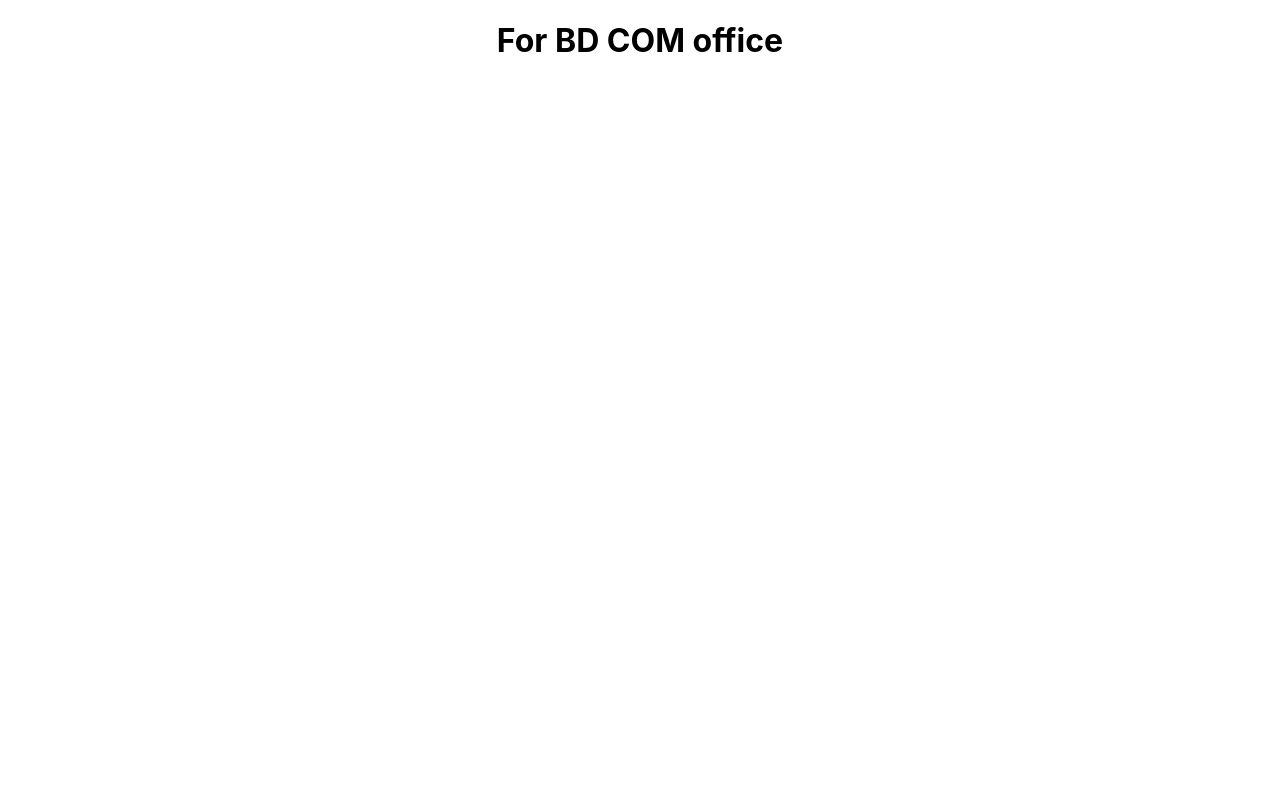
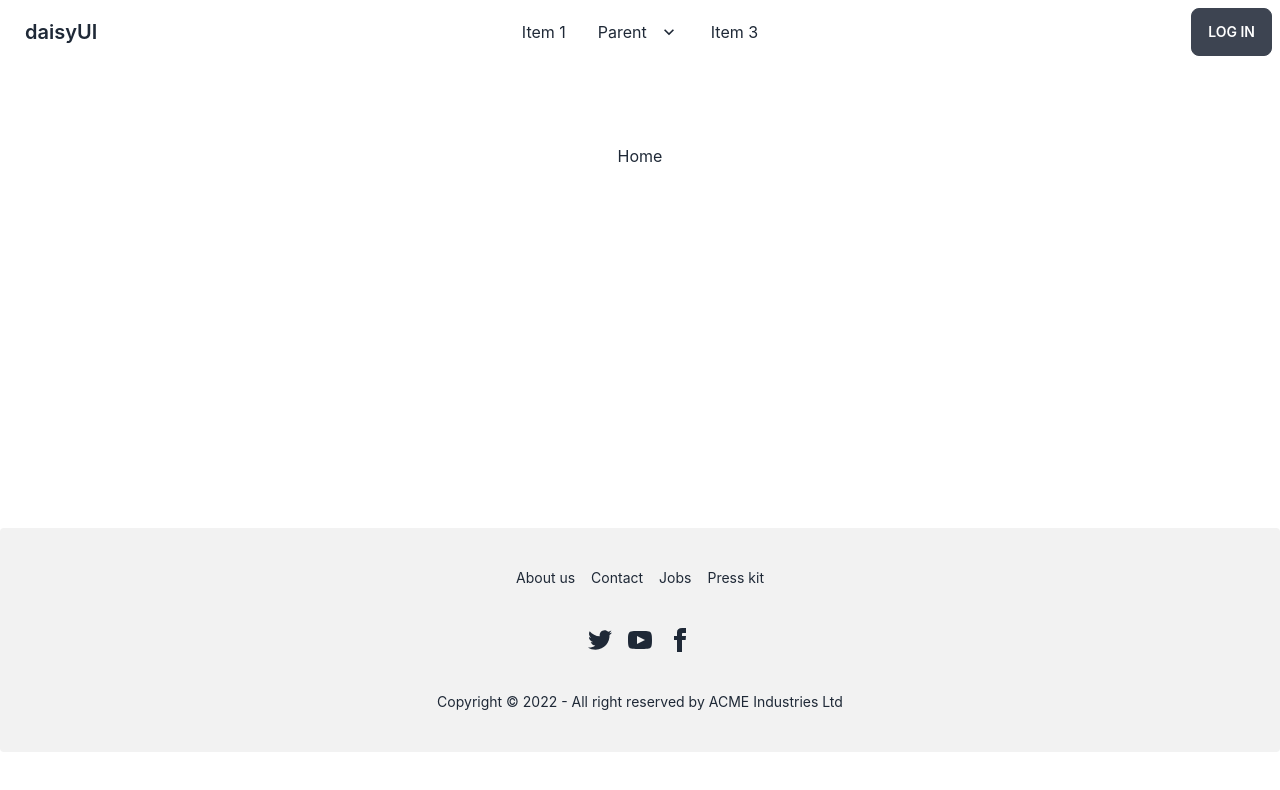
Before and after one commit to saklain71/usercrud, a React (Create React App) app: page / in a window 1280 px wide. Shown: the top 790 px of the page. Built offline with nearby package versions, Linux system fonts and the light colour scheme.

Commit message:
navbar and footer done

```diff
--- a/src/App.js
+++ b/src/App.js
@@ -1,11 +1,19 @@
 //import logo from './logo.svg';
-import './App.css';
+import { Route, Routes } from 'react-router-dom';
+import Home from './Pages/Home/Home';
+import Login from './Pages/Login';
+import Footer from './Pages/Shared/Footer';
+import Navbar from './Pages/Shared/Navbar';
 
 function App() {
   return (
     <div className="App">
-
-       <h1>For BD COM office</h1>
+      <Navbar></Navbar>
+      <Routes>
+        <Route path="/" element={<Home></Home>}></Route>
+        <Route path="login" element={<Login></Login>}></Route>
+      </Routes>
+      <Footer></Footer>
     </div>
   );
 }
--- /dev/null
+++ b/src/Pages/Home/Home.js
@@ -0,0 +1,11 @@
+import React from 'react';
+
+const Home = () => {
+    return (
+        <div>
+            <h1 className='text-center h-96 mt-20'>Home</h1>
+        </div>
+    );
+};
+
+export default Home;
--- /dev/null
+++ b/src/Pages/Login.js
@@ -0,0 +1,11 @@
+import React from 'react';
+
+const Login = () => {
+    return (
+        <div>
+            <h1>Login</h1>
+        </div>
+    );
+};
+
+export default Login;
--- /dev/null
+++ b/src/Pages/Shared/Footer.js
@@ -0,0 +1,26 @@
+import React from 'react';
+
+const Footer = () => {
+    return (
+        <footer class="footer footer-center p-10 bg-base-200 text-base-content rounded">
+        <div class="grid grid-flow-col gap-4">
+          <a class="link link-hover">About us</a>
+          <a class="link link-hover">Contact</a>
+          <a class="link link-hover">Jobs</a>
+          <a class="link link-hover">Press kit</a>
+        </div>
+        <div>
+          <div class="grid grid-flow-col gap-4">
+            <a><svg xmlns="http://www.w3.org/2000/svg" width="24" height="24" viewBox="0 0 24 24" class="fill-current"><path d="M24 4.557c-.883.392-1.832.656-2.828.775 1.017-.609 1.798-1.574 2.165-2.724-.951.564-2.005.974-3.127 1.195-.897-.957-2.178-1.555-3.594-1.555-3.179 0-5.515 2.966-4.797 6.045-4.091-.205-7.719-2.165-10.148-5.144-1.29 2.213-.669 5.108 1.523 6.574-.806-.026-1.566-.247-2.229-.616-.054 2.281 1.581 4.415 3.949 4.89-.693.188-1.452.232-2.224.084.626 1.956 2.444 3.379 4.6 3.419-2.07 1.623-4.678 2.348-7.29 2.04 2.179 1.397 4.768 2.212 7.548 2.212 9.142 0 14.307-7.721 13.995-14.646.962-.695 1.797-1.562 2.457-2.549z"></path></svg></a>
+            <a><svg xmlns="http://www.w3.org/2000/svg" width="24" height="24" viewBox="0 0 24 24" class="fill-current"><path d="M19.615 3.184c-3.604-.246-11.631-.245-15.23 0-3.897.266-4.356 2.62-4.385 8.816.029 6.185.484 8.549 4.385 8.816 3.6.245 11.626.246 15.23 0 3.897-.266 4.356-2.62 4.385-8.816-.029-6.185-.484-8.549-4.385-8.816zm-10.615 12.816v-8l8 3.993-8 4.007z"></path></svg></a>
+            <a><svg xmlns="http://www.w3.org/2000/svg" width="24" height="24" viewBox="0 0 24 24" class="fill-current"><path d="M9 8h-3v4h3v12h5v-12h3.642l.358-4h-4v-1.667c0-.955.192-1.333 1.115-1.333h2.885v-5h-3.808c-3.596 0-5.192 1.583-5.192 4.615v3.385z"></path></svg></a>
+          </div>
+        </div>
+        <div>
+          <p>Copyright © 2022 - All right reserved by ACME Industries Ltd</p>
+        </div>
+      </footer>
+    );
+};
+
+export default Footer;
--- /dev/null
+++ b/src/Pages/Shared/Navbar.js
@@ -0,0 +1,50 @@
+import React from 'react';
+import {Link} from 'react-router-dom';
+
+const Navbar = () => {
+    return (
+
+        <div class="navbar bg-base-100">
+        <div class="navbar-start">
+          <div class="dropdown">
+            <label tabindex="0" class="btn btn-ghost lg:hidden">
+              <svg xmlns="http://www.w3.org/2000/svg" class="h-5 w-5" fill="none" viewBox="0 0 24 24" stroke="currentColor"><path stroke-linecap="round" stroke-linejoin="round" stroke-width="2" d="M4 6h16M4 12h8m-8 6h16" /></svg>
+            </label>
+            <ul tabindex="0" class="menu menu-compact dropdown-content mt-3 p-2 shadow bg-base-100 rounded-box w-52">
+              <li><a>Item 1</a></li>
+              <li tabindex="0">
+                <a class="justify-between">
+                  Parent
+                  <svg class="fill-current" xmlns="http://www.w3.org/2000/svg" width="24" height="24" viewBox="0 0 24 24"><path d="M8.59,16.58L13.17,12L8.59,7.41L10,6L16,12L10,18L8.59,16.58Z"/></svg>
+                </a>
+              </li>
+              <li><a>Home</a></li>
+            </ul>
+          </div>
+        <li className="btn btn-ghost normal-case text-xl">
+            <Link to="/">daisyUI</Link></li>
+        </div>
+        <div class="navbar-center hidden lg:flex">
+          <ul class="menu menu-horizontal p-0">
+            <li><a>Item 1</a></li>
+            <li tabindex="0">
+              <a>
+                Parent
+                <svg class="fill-current" xmlns="http://www.w3.org/2000/svg" width="20" height="20" viewBox="0 0 24 24"><path d="M7.41,8.58L12,13.17L16.59,8.58L18,10L12,16L6,10L7.41,8.58Z"/></svg>
+              </a>
+              <ul class="p-2">
+                <li><a>Submenu 1</a></li>
+                <li><a>Submenu 2</a></li>
+              </ul>
+            </li>
+            <li><a>Item 3</a></li>
+          </ul>
+        </div>
+        <div class="navbar-end">
+          <li className='btn'><Link to="login">Log In</Link></li>
+        </div>
+      </div>
+    );
+};
+
+export default Navbar;
--- a/src/index.css
+++ b/src/index.css
@@ -1,3 +1,7 @@
+@tailwind base;
+@tailwind components;
+@tailwind utilities;
+
 body {
   margin: 0;
   font-family: -apple-system, BlinkMacSystemFont, 'Segoe UI', 'Roboto', 'Oxygen',
--- a/src/index.js
+++ b/src/index.js
@@ -3,12 +3,17 @@ import ReactDOM from 'react-dom/client';
 import './index.css';
 import App from './App';
 import reportWebVitals from './reportWebVitals';
+import { BrowserRouter } from 'react-router-dom';
 
 const root = ReactDOM.createRoot(document.getElementById('root'));
 root.render(
-  <React.StrictMode>
-    <App />
-  </React.StrictMode>
+
+  <BrowserRouter>
+    <React.StrictMode>
+      <App />
+    </React.StrictMode>
+  </BrowserRouter>,
+
 );
 
 // If you want to start measuring performance in your app, pass a function
--- /dev/null
+++ b/tailwind.config.js
@@ -0,0 +1,11 @@
+module.exports = {
+  content: [
+    "./src/**/*.{js,jsx,ts,tsx}",
+  ],
+  theme: {
+    extend: {},
+  },
+
+  plugins: [require("daisyui")],
+
+}
```
Also changed, not shown: package.json (+8 -0 lines), 1 other file (tests, documents, lock files or other folders).
